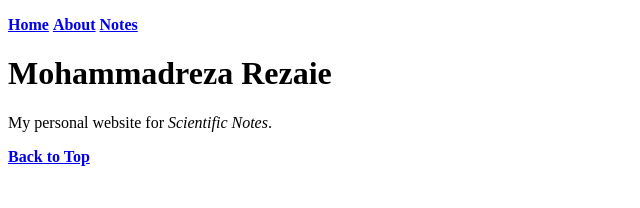
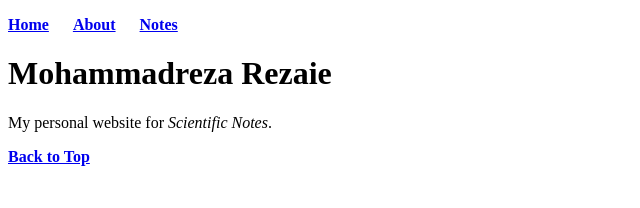
Before and after one commit to mrrezaie/mrrezaie.github.io, a Jekyll site: the page built from index.html, in a window 1280 px wide. Shown: the top 208 px of the page, without its empty margins (0-640 px from the left). Built offline with Jekyll 4.4.1, drawn with Linux system fonts in a browser that asks for light colours.

Commit message:
Update main.css

```diff
--- a/css/main.css
+++ b/css/main.css
@@ -1,8 +1,14 @@
+body {
+    width: 90%;
+}
+
 nav ul, footer ul {
     padding: 0px;
     list-style: none;
     font-weight: bold;
 }
+
 nav ul li, footer ul li {
     display: inline;
+    margin-right: 20px;
 }
```
